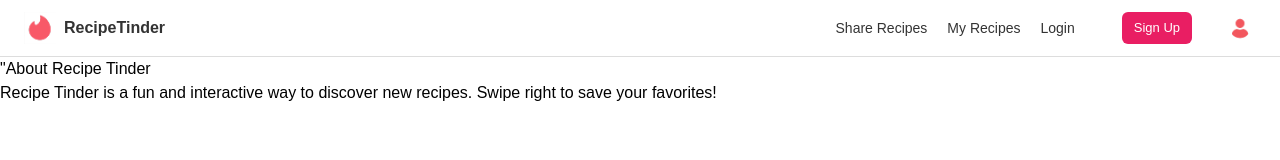
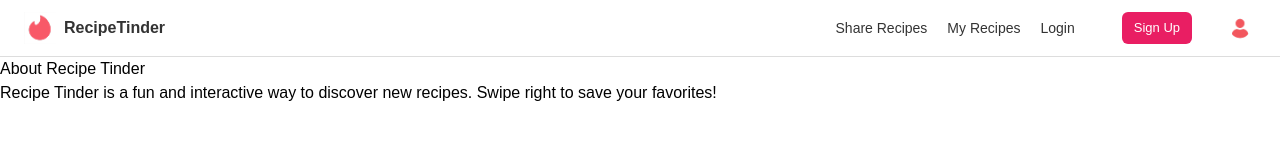
Before and after one commit to alinalin10/RecipeTinder, a Next.js app in the folder frontend/: page /about in a window 1280 px wide. Shown: the top 160 px of the page. Built offline with nearby package versions, Linux system fonts and the light colour scheme; no server answers.

Commit message:
' issues

```diff
--- a/frontend/src/app/(auth)/login/page.tsx
+++ b/frontend/src/app/(auth)/login/page.tsx
@@ -87,7 +87,7 @@ const Login = () => {
 
                     {/* Sign up link */}
                     <div className="text-center mt-6">
-                        <span className="text-gray-600">Don't have an account? </span>
+                        <span className="text-gray-600">Don&apos;t have an account? </span>
                         <Link href="/signup" className="text-[#ff6b6b] hover:text-[#ff5252] font-medium transition-colors">
                             Sign Up
                         </Link>
--- a/frontend/src/app/(main)/about/page.tsx
+++ b/frontend/src/app/(main)/about/page.tsx
@@ -1,12 +1,11 @@
-import Makerecipe from "../../components/Makerecipe";
 import Recipe from "../../components/Recipe";
 
 const About = () => {
     return (
         <div>
-            <h1>"About Recipe Tinder</h1>
+            <h1>About Recipe Tinder</h1>
             <p>Recipe Tinder is a fun and interactive way to discover new recipes. Swipe right to save your favorites!</p>
-            {/* <Makerecipe /> */}
+
             <Recipe />
         </div>
     );
```
